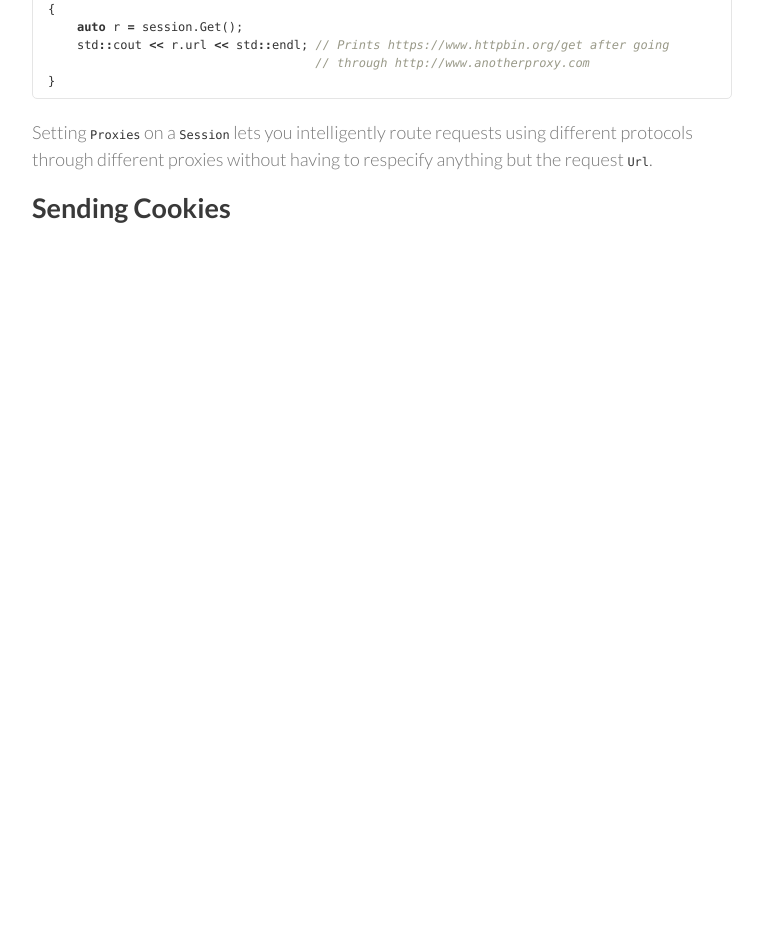
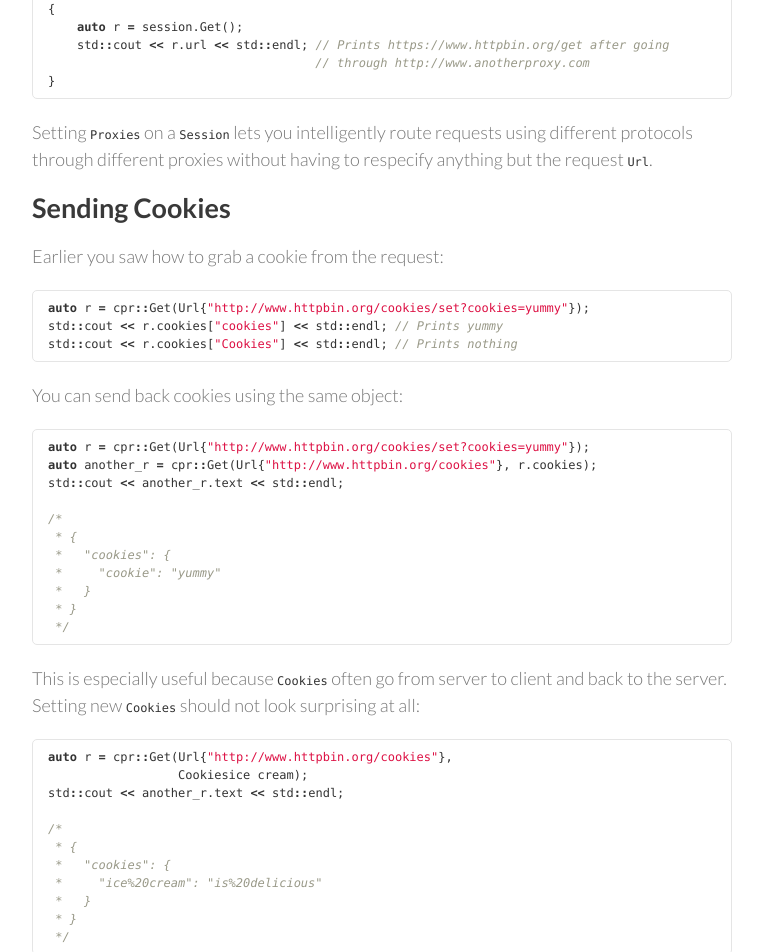
Before and after one commit to libcpr/cpr, a Jekyll site: the page built from advanced-usage.md, in a window 1280 px wide and 1400 px high, scrolled down 4182 px. Shown: the part 334-1286 px from the top of the window, without its empty margins (388-1151 px from the left). Built offline with Jekyll 4.4.1, drawn with Linux system fonts in a browser that asks for light colours; nearby versions of some CDN libraries; Markdown is read by kramdown in place of the engine named in the settings; before the commit the page ends 4809 px from its top, so only the background shows below that; some of the changed text lies outside the part shown.

Commit message:
Fill out cookies section

````diff
--- a/advanced-usage.md
+++ b/advanced-usage.md
@@ -218,3 +218,45 @@ session.SetUrl("https://www.httpbin.org/get");
 Setting `Proxies` on a `Session` lets you intelligently route requests using different protocols through different proxies without having to respecify anything but the request `Url`.
 
 ## Sending Cookies
+
+Earlier you saw how to grab a cookie from the request:
+
+```c++
+auto r = cpr::Get(Url{"http://www.httpbin.org/cookies/set?cookies=yummy"});
+std::cout << r.cookies["cookies"] << std::endl; // Prints yummy
+std::cout << r.cookies["Cookies"] << std::endl; // Prints nothing
+```
+
+You can send back cookies using the same object:
+
+```c++
+auto r = cpr::Get(Url{"http://www.httpbin.org/cookies/set?cookies=yummy"});
+auto another_r = cpr::Get(Url{"http://www.httpbin.org/cookies"}, r.cookies);
+std::cout << another_r.text << std::endl;
+
+/*
+ * {
+ *   "cookies": {
+ *     "cookie": "yummy"
+ *   }
+ * }
+ */
+ ```
+
+ This is especially useful because `Cookies` often go from server to client and back to the server. Setting new `Cookies` should not look surprising at all:
+
+```c++
+auto r = cpr::Get(Url{"http://www.httpbin.org/cookies"},
+                  Cookies{{"ice cream", "is delicious"}});
+std::cout << another_r.text << std::endl;
+
+/*
+ * {
+ *   "cookies": {
+ *     "ice%20cream": "is%20delicious"
+ *   }
+ * }
+ */
+ ```
+
+ Take note of how the cookies were encoded using a url-encoding pattern, as required by [RFC 2965](http://www.ietf.org/rfc/rfc2965.txt). Other than that quirk, using `Cookies` is fairly straightforward and just works.
````
